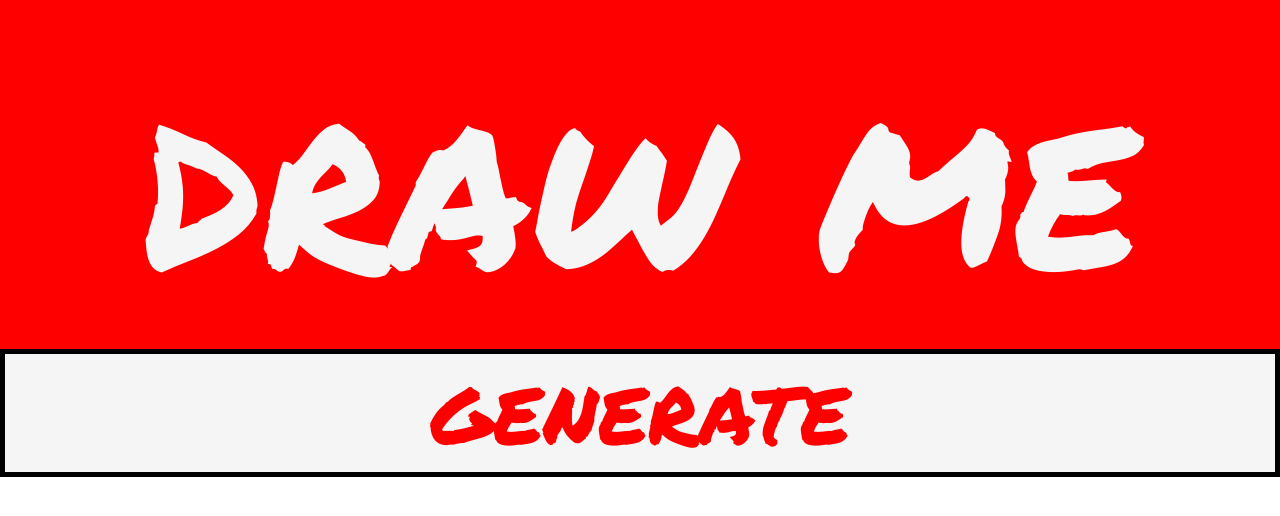
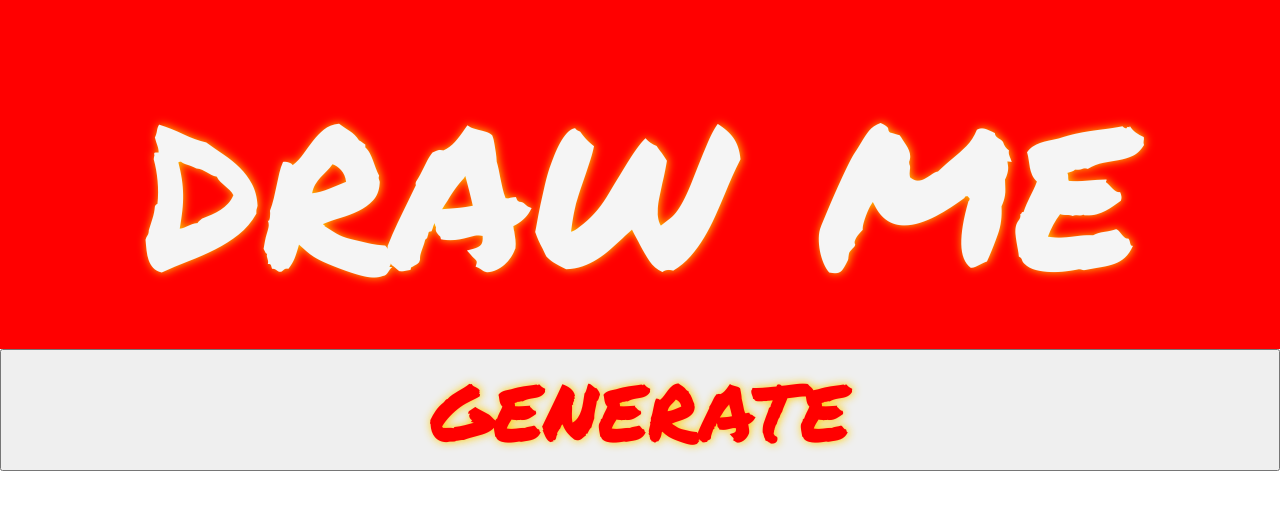
Before and after one commit to Dev-94/draw-me-react, a React (Create React App) app: page / in a window 1280 px wide. Shown: the top 516 px of the page. Built offline with nearby package versions, Linux system fonts and the light colour scheme.

Commit message:
styles button

```diff
--- a/src/Components/Generate.css
+++ b/src/Components/Generate.css
@@ -4,16 +4,18 @@
     bottom: 0;
     align-content: space-around;
     justify-content: space-between;
+    text-shadow: #FC0 1px 0 10px;
 
 }
 button {
     color : red;
-    background-color: whitesmoke;
+    /* background-color: whitesmoke; */
     height: 100%;
     width: 100%;
     font-size: 10vh;
-    border: solid 5px black;
+    /* border: solid 5px black; */
     font-family: 'Permanent Marker', cursive;
+    text-shadow: #FC0 1px 0 10px;
 
 }
 
--- a/src/Components/RandomDisplay.css
+++ b/src/Components/RandomDisplay.css
@@ -2,17 +2,19 @@
     color: whitesmoke;
     background-color: red;
     width: 100%;
-    /* border-radius: 10%; */
     text-justify: center;
     font-size: 30vh;
+    box-shadow: royalblue;
+    text-shadow: #FC0 1px 0 10px;
 
 }
 .rd-div {
     color: red;
-    background-color: aqua;
+    background-color: cyan;
     width: 100%;
-    /* border-radius: 10%; */
+    min-height: 100px;
     text-justify: center;
     font-size: 30vh;
+    text-shadow: #FC0 1px 0 10px;
 
 }
```
